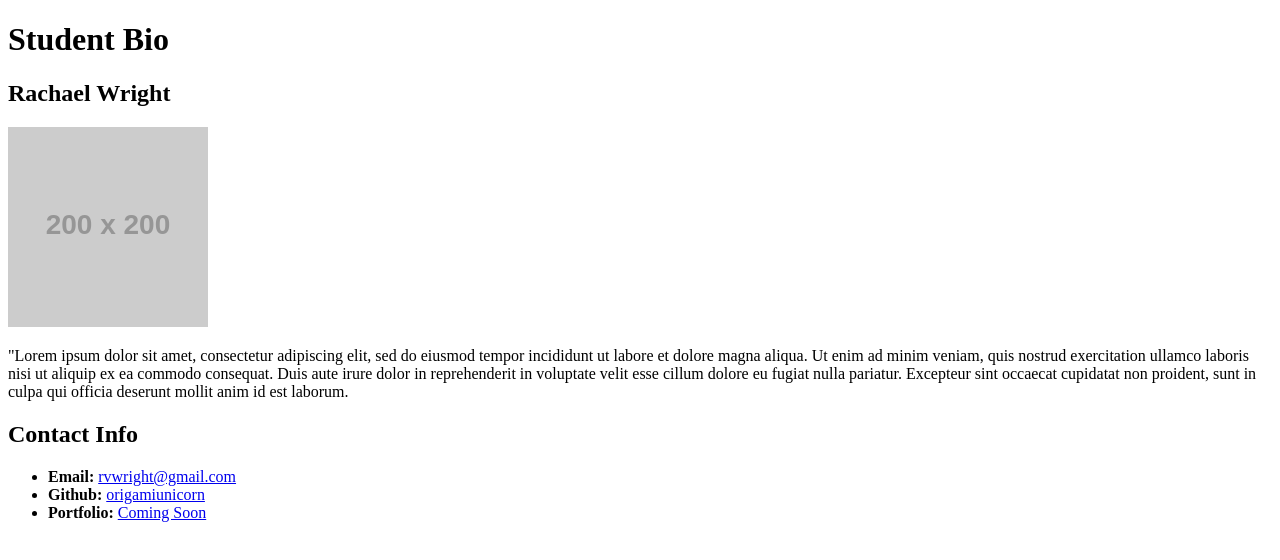
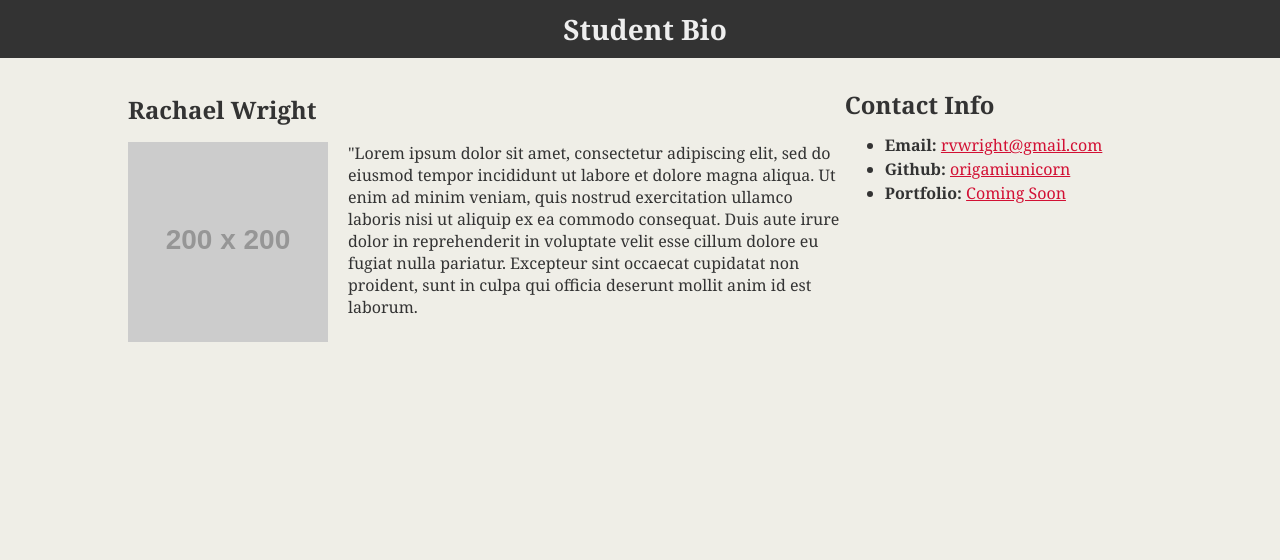
Before and after one commit to origamiunicorn/StudentBio, a plain HTML site: page index.html in a window 1280 px wide. Drawn offline with Linux system fonts and the light colour scheme; placeholder pictures from the web are drawn by us.

Commit message:
Updated student bio with css from class activity.

```diff
--- /dev/null
+++ b/css/style.css
@@ -0,0 +1,64 @@
+body {
+    background-color: #efeee7;
+    font-family: Georgia,"Times New Roman",Times,serif;
+    color: #333333;
+    margin: 0;
+    padding: 0;
+}
+
+header {
+    background-color: #333333;
+}
+
+h1 {
+    color: #eee;
+    font-size: 28px;
+    padding: 10px;
+    margin: 0 0 0 10px;
+    text-align: center;
+}
+
+h2 {
+    font-size: 24px;
+    margin: 35px 0 0 0;
+}
+
+.container {
+    margin: 0 auto;
+    width: 1024px;
+}
+
+#main-bio, #contact-info, #bio-image {
+    float: left;
+}
+
+#main-bio {
+    width: 70%;
+}
+
+#contact-info {
+    width: 30%;
+    text-align: left;
+    line-height: 1.5em;
+}
+
+#contact-info a:link {
+    color: #d21034;
+}
+
+#contact-info a:visited {
+    color: #d21034;
+}
+
+#contact-info a:hover {
+    color: #d21034;
+}
+
+#contact-info a:active {
+    color: #d21034;
+}
+
+#bio-image {
+    margin: 0 20px 0 0;
+    width: 200px;
+}
--- a/index.html
+++ b/index.html
@@ -5,12 +5,25 @@
     <meta name="viewport" content="width=device-width, initial-scale=1.0">
     <meta http-equiv="X-UA-Compatible" content="ie=edge">
     <title>Student Bio</title>
+    <link rel="stylesheet" type="text/css" href="css/style.css" />
 </head>
 <body>
+    <header>
         <h1>Student Bio</h1>
+    </header>
+
+        <div class="container">
+            <section id="main-bio">
+
                 <h2>Rachael Wright</h2>
-    <p><img src="https://dummyimage.com/200x200" style="width: 200px; height: 200px;" /></p>
+
+                <p><img src="https://dummyimage.com/200x200" style="width: 200px; height: 200px;" id="bio-image" /></p>
+
                 <p>"Lorem ipsum dolor sit amet, consectetur adipiscing elit, sed do eiusmod tempor incididunt ut labore et dolore magna aliqua. Ut enim ad minim veniam, quis nostrud exercitation ullamco laboris nisi ut aliquip ex ea commodo consequat. Duis aute irure dolor in reprehenderit in voluptate velit esse cillum dolore eu fugiat nulla pariatur. Excepteur sint occaecat cupidatat non proident, sunt in culpa qui officia deserunt mollit anim id est laborum.</p>
+
+            </section>
+
+            <section id="contact-info">
 
                 <h2>Contact Info</h2>
 
@@ -19,5 +32,9 @@
                     <li><strong>Github:</strong> <a href="https://github.com/origamiunicorn" target="_blank">origamiunicorn</a></li>
                     <li><strong>Portfolio:</strong> <a href="#">Coming Soon</a></li>
                 </ul>
+
+            </section>
+
+        </div>
 </body>
 </html>
```
Lines whose indentation alone changed are shown as unchanged.
